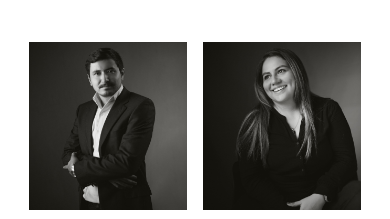
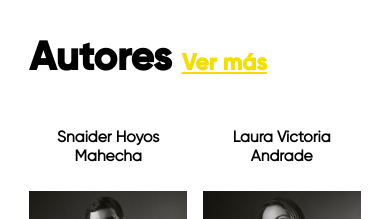
Before and after one commit to JuandaGarcia/vinaki, a Next.js app: page / in a window 390 px wide. Shown: the part 1420-1639 px from the top of the page. Built offline with nearby package versions, Linux system fonts and the light colour scheme; no server answers.

Commit message:
nombre de autores

```diff
--- a/pages/index.js
+++ b/pages/index.js
@@ -142,6 +142,7 @@ const Home = () => {
 							id="video"
 							controls
 							preload="auto"
+							poster="https://admin.vinakiarquitectos.com/wp-content/uploads/2020/10/CASA-RM.jpg"
 						></video>
 						<img
 							src="/assets/img/home/recurso2_Mesadetrabajo1.png"
@@ -159,6 +160,8 @@ const Home = () => {
 							</Link>
 						</h3>
 					</div>
+					<h4 className="autorName">Snaider Hoyos Mahecha</h4>
+					<h4 className="autorName">Laura Victoria Andrade</h4>
 					<img
 						src="/assets/img/autores/autores1.JPG"
 						alt="Snaider Hoyos Mahecha"
@@ -229,7 +232,7 @@ const Home = () => {
 					</a>
 					<section className="home__slider">
 						<Swiper
-							spaceBetween={isMobile ? 30 : 50}
+							spaceBetween={isMobile ? 15 : 50}
 							slidesPerView={isMobile ? 3 : 4}
 							navigation
 						>
--- a/src/styles/pages/Home.css
+++ b/src/styles/pages/Home.css
@@ -253,6 +253,13 @@
 	box-sizing: border-box;
 	padding: 20px 25px;
 	max-width: none !important;
+}
+
+.autorName {
+	font-size: 2em;
+	margin-bottom: 1em;
+	font-family: gilroyRegular;
+	text-align: center;
 }
 
 .sec4 .title {
@@ -541,7 +548,11 @@
 		width: 100%;
 	}
 	.home__slider__img {
-		height: 15vh;
+		height: 20vh;
+	}
+	.autorName {
+		font-size: 1em;
+		margin-bottom: 0.5em;
 	}
 }
 
```
